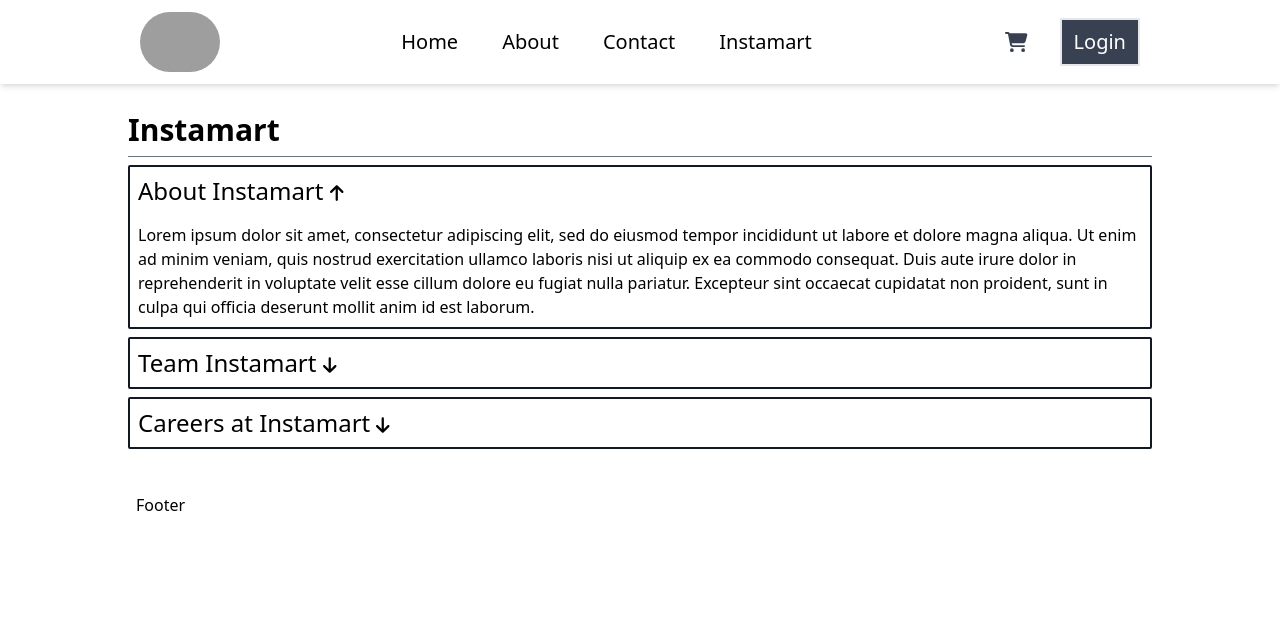
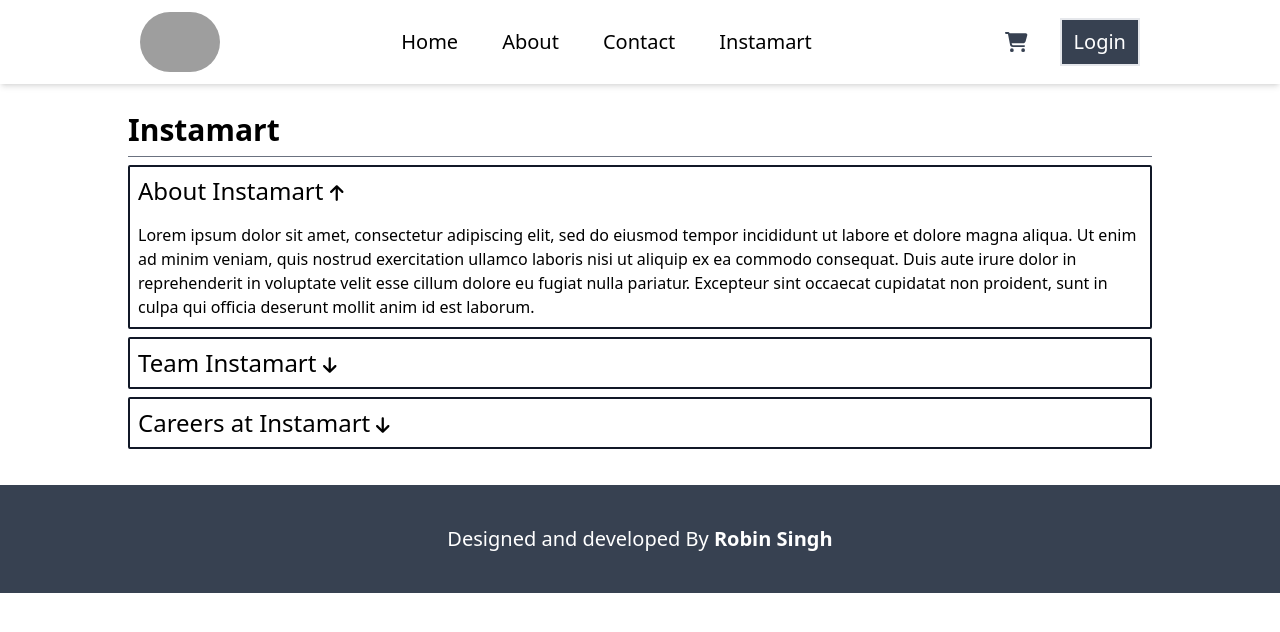
Before and after one commit to haddercone/Namaste-React, a React (Vite) app in the folder Session-11/code/: page /instamart in a window 1280 px wide. Shown: the top 632 px of the page. Built offline with nearby package versions, Linux system fonts and the light colour scheme; grey boxes are pictures that could not be loaded.

Commit message:
added footer styling

```diff
--- a/Session-11/code/src/components/Footer.js
+++ b/Session-11/code/src/components/Footer.js
@@ -1,7 +1,16 @@
 const Footer = () => {
   return (
-    <footer className="md:m-auto md:w-4/5 mb-20 p-2">
-      <p className="footer">Footer</p>
+    <footer className="mt-5 bg-gray-700 text-white">
+      <p className="text-xl text-center p-10 ">
+        Designed and developed By{" "}
+        <a
+          className="font-bold"
+          href="https://www.github.com/haddercone"
+          target="_blank"
+        >
+          Robin Singh
+        </a>
+      </p>
     </footer>
   );
 };
--- a/Session-11/code/src/components/Search.js
+++ b/Session-11/code/src/components/Search.js
@@ -8,7 +8,7 @@ const Search = ({ restaurants, actualData, setRestaurants }) => {
   // const { user, setUser } = useContext(UserContext);
   const [names, setNames] = useState([]);
   useEffect(() => {
-    let timer = setTimeout(() => {
+    const timer = setTimeout(() => {
       if (searchText === "") {
         setNames([]);
         return;
@@ -54,16 +54,16 @@ const Search = ({ restaurants, actualData, setRestaurants }) => {
           >
             Search
           </button>
-          <div className="mt-2 absolute md:w-1/2 md:px-0 md:translate-x-[31%] w-3/4 left-2 md:left-[20%]  shadow-md bg-white ">
+          <div>
             {names.map((res) => {
               return (
                 <button
                   className="w-full text-left p-2 hover:bg-gray-200"
                   key={res.data.id}
                   onClick={() => {
-                    setSearchText(res.data.name);
-                    setNames([]);
-                    setRestaurants([].concat(res));
+                    // setSearchText(res.data.name);
+                    // setNames([]);
+                    // setRestaurants([].concat(res));
                   }}
                 >
                   {!res.data.name ? "" : res.data.name}
```
